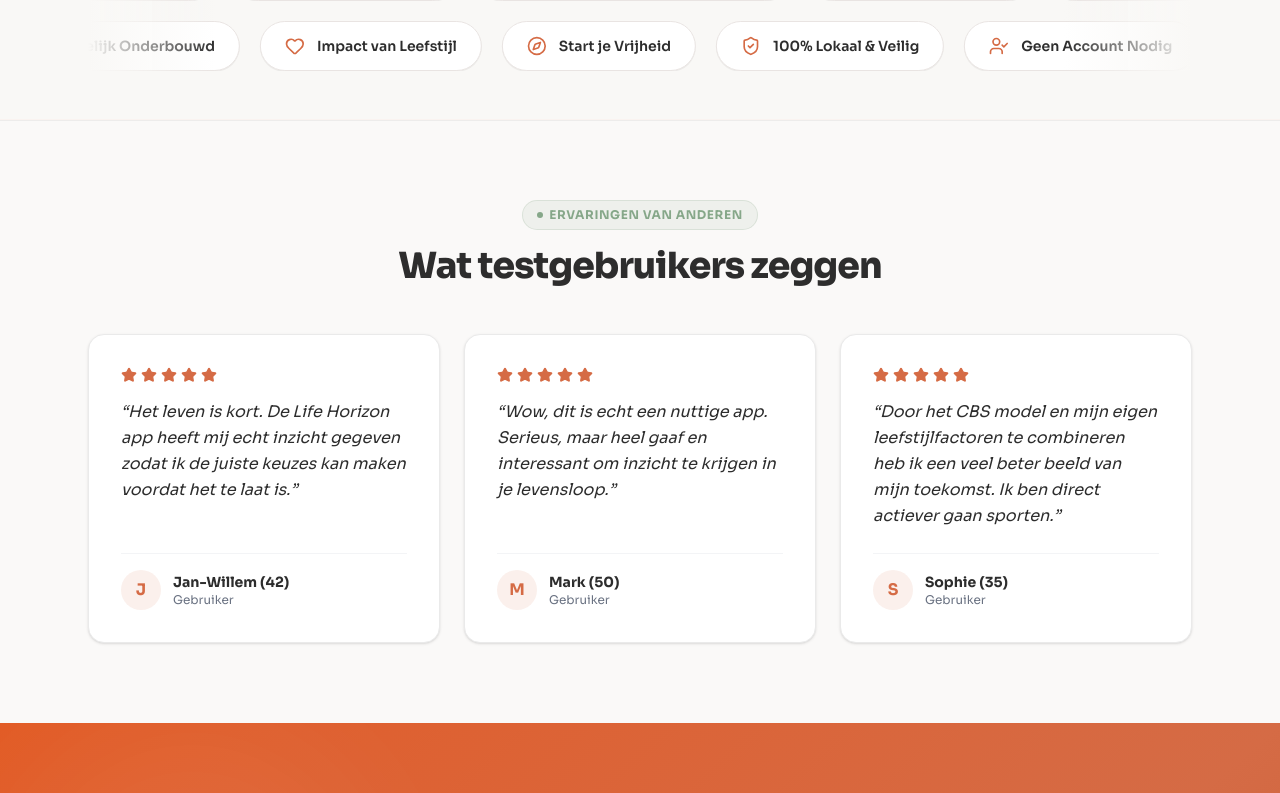
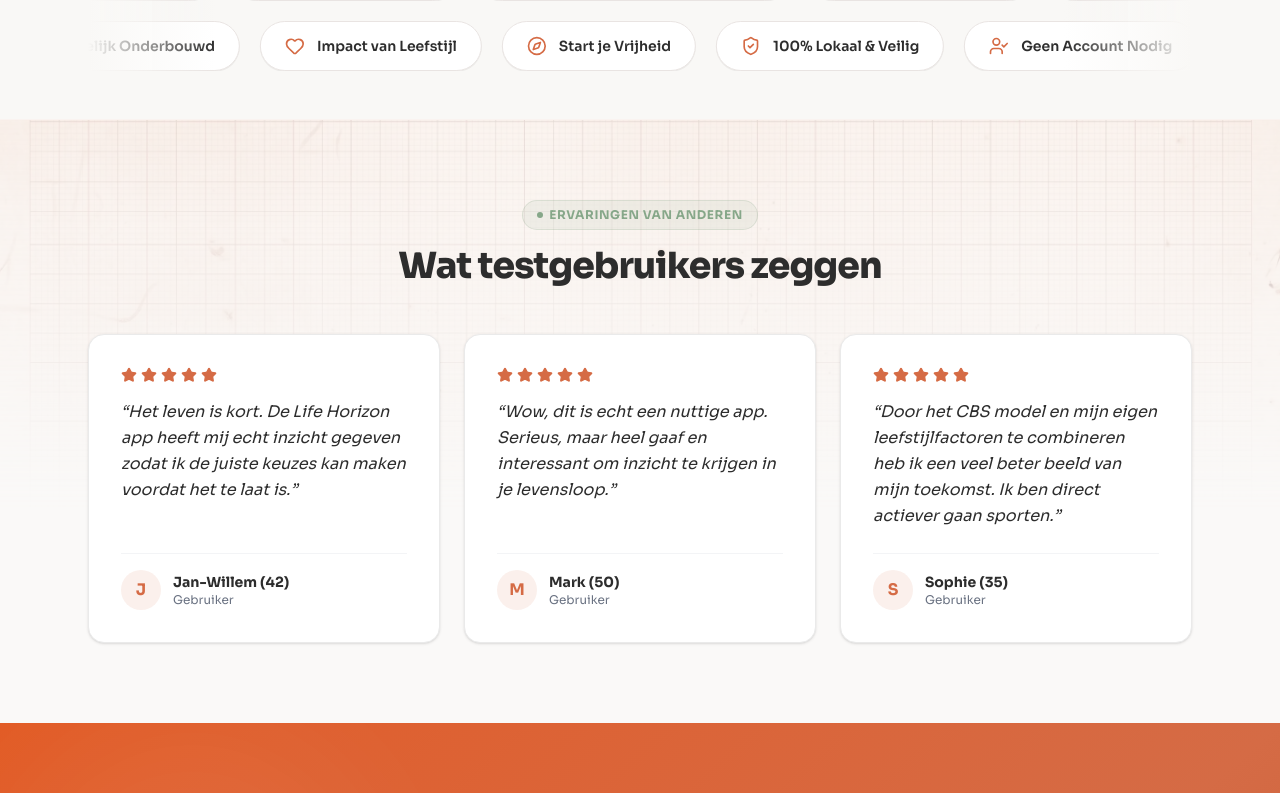
Before and after one commit to bjtromp-GH/Life-Horizon-Website, a React (Vite) app: page / in a window 1280 px wide. Shown: the part 2087-2880 px from the top of the page. Built offline with nearby package versions, Linux system fonts and the light colour scheme.

Commit message:
Add background image to Reviews section

```diff
--- a/src/components/Reviews.tsx
+++ b/src/components/Reviews.tsx
@@ -24,8 +24,32 @@ const reviews = [
 
 export default function Reviews() {
   return (
-    <section className="py-20 bg-[#FAF9F8]">
-      <div className="max-w-6xl mx-auto px-6">
+    <section className="py-20 bg-[#FAF9F8] relative overflow-hidden">
+      {/* Background image (Mobile) */}
+      <div
+        className="absolute top-0 left-0 w-full h-full lg:hidden z-0 pointer-events-none opacity-80"
+        style={{
+          backgroundImage: "url('/IMG/lifehorizon-calculation-bg.webp')",
+          backgroundSize: "cover",
+          backgroundPosition: "center",
+          WebkitMaskImage: "linear-gradient(to bottom, black 0%, transparent 100%)",
+          maskImage: "linear-gradient(to bottom, black 0%, transparent 100%)"
+        }}
+      />
+
+      {/* Background image (Desktop) - Softer & customized fade */}
+      <div
+        className="hidden lg:block absolute top-0 left-0 w-full h-full z-0 pointer-events-none opacity-30"
+        style={{
+          backgroundImage: "url('/IMG/lifehorizon-calculation-bg.webp')",
+          backgroundSize: "cover",
+          backgroundPosition: "center",
+          WebkitMaskImage: "linear-gradient(to bottom, black 0%, transparent 65%)",
+          maskImage: "linear-gradient(to bottom, black 0%, transparent 65%)"
+        }}
+      />
+
+      <div className="max-w-6xl mx-auto px-6 relative z-10">
         <div className="text-center mb-12">
           <motion.div
             className="inline-flex items-center gap-1.5 bg-brand-sage/10 border border-brand-sage/20 px-3.5 py-1.5 rounded-full text-xs font-mono font-bold text-brand-sage uppercase tracking-wider mb-4"
```
